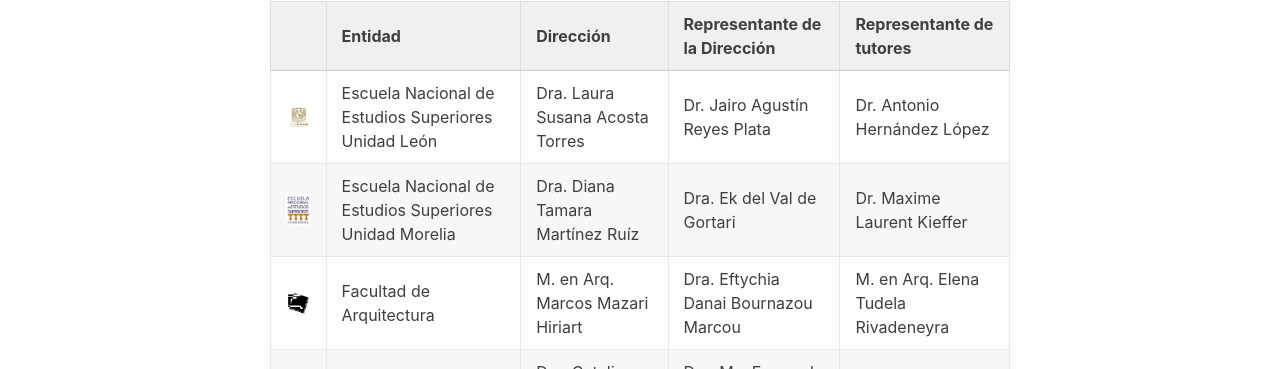
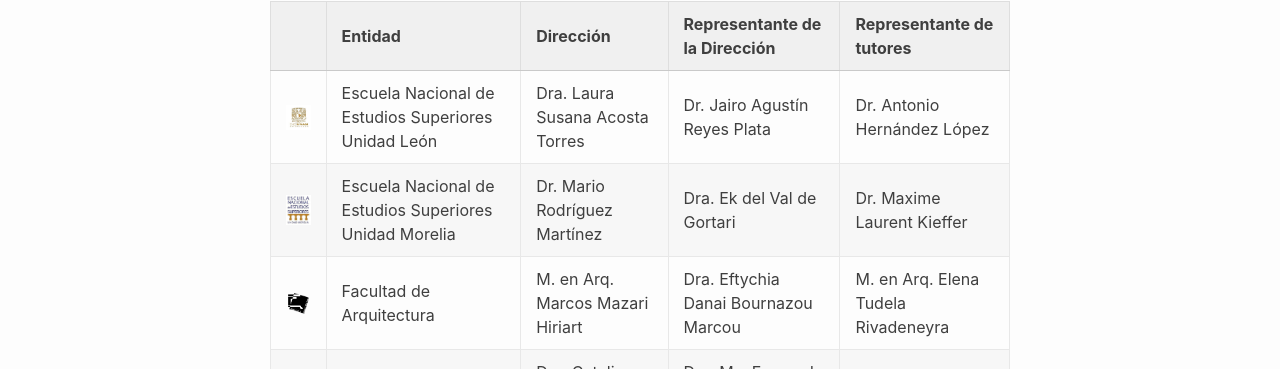
Before and after one commit to pcs-unam/pcs-unam.github.io, a Jekyll site: the page built from 05_comite.md, in a window 1280 px wide. Shown: the part 473-842 px from the top of the page. Built offline with Jekyll 4.4.1, drawn with Linux system fonts in a browser that asks for light colours.

Commit message:
Se actualizó al nuevo director de la ENES Morelia

```diff
--- a/05_comite.md
+++ b/05_comite.md
@@ -21,7 +21,7 @@
 |                                                 |Entidad                                                                               |Dirección                       		| Representante de la Dirección         | Representante de tutores      |
 |------------------------------------------------+|+-------------------------------------------------------------------------------------|--------------------------------------|---------------------------------------|-------------------------------|
 |![enes leon](/assets/logos/enes-leon.png)        |Escuela Nacional de Estudios Superiores Unidad León 									 |Dra. Laura Susana Acosta Torres 		|Dr. Jairo Agustín Reyes Plata          |Dr. Antonio Hernández López |
-|![enes morelia](/assets/logos/enes-morelia.png)  |Escuela Nacional de Estudios Superiores Unidad Morelia       						 |Dra. Diana Tamara Martínez Ruíz 		|Dra. Ek del Val de Gortari             |Dr. Maxime Laurent Kieffer          |
+|![enes morelia](/assets/logos/enes-morelia.png)  |Escuela Nacional de Estudios Superiores Unidad Morelia       						 |Dr. Mario Rodríguez Martínez 		|Dra. Ek del Val de Gortari             |Dr. Maxime Laurent Kieffer          |
 |![arquitectura](/assets/logos/arquitectura.png)  |Facultad de Arquitectura      														 |M. en Arq. Marcos Mazari Hiriart		|Dra. Eftychia Danai Bournazou Marcou    |M. en Arq. Elena Tudela Rivadeneyra   |
 |![ciencias](/assets/logos/ciencias.png)		  |Facultad de Ciencias     															 |Dra. Catalina Elizabeth Stern Forgach |Dra. Ma. Fernanda Figueroa Díaz Escobar|Dr. Rodolfo Omar Arellano Aguilar  |
 |![biologia](/assets/logos/ibiol.png)			  |Instituto de Biología    															 |Dra. Susana Magallón Puebla       |Dra. Andrea Martínez Ballesté          |Dr. Enrique Martínez Meyer       |
```
